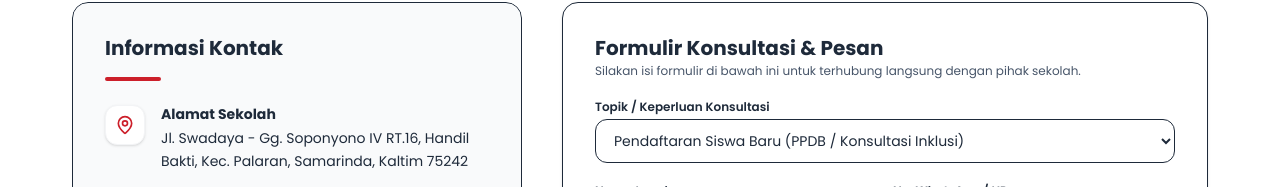
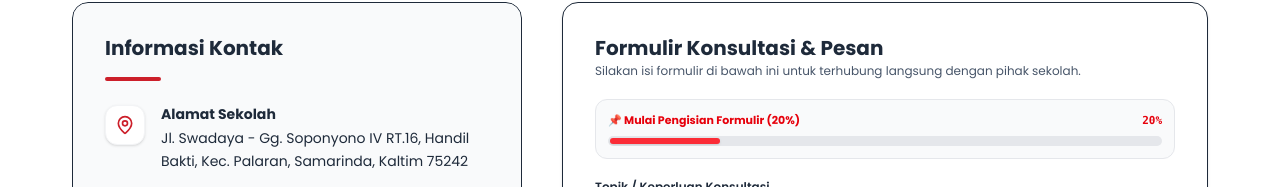
Before and after one commit to mustafidh08/Web-SLB-Tunas-Harapan-Samarinda, a Next.js app: page /kontak in a window 1280 px wide. Shown: the part 613-800 px from the top of the page. Built offline with nearby package versions, Linux system fonts and the light colour scheme; no server answers.

Commit message:
feat(ux): implement dynamic 20% red to 100% emerald green progress bar transition on contact form

```diff
--- a/app/kontak/KontakClient.tsx
+++ b/app/kontak/KontakClient.tsx
@@ -26,10 +26,37 @@ export default function KontakClient() {
     setFormData((prev) => ({ ...prev, [name]: value }));
   };
 
-  // Goal Gradient Calculation: Memulai dari 50% ketika pengguna mulai mengetik (Artificial Head Start)
-  const isStarted = Boolean(formData.nama || formData.whatsapp || formData.pesan);
-  const isComplete = Boolean(formData.nama && formData.whatsapp && formData.pesan);
-  const progressPercent = !isStarted ? 0 : isComplete ? 100 : 50;
+  // Goal Gradient Calculation: Memulai dari 20% (Red) lalu meningkat dan bertransisi warna ke hijau saat terisi
+  const filledFieldsCount = [
+    Boolean(formData.nama.trim()),
+    Boolean(formData.whatsapp.trim()),
+    Boolean(formData.pesan.trim()),
+    Boolean(formData.email.trim()),
+  ].filter(Boolean).length;
+
+  const isFormValid = Boolean(formData.nama.trim() && formData.whatsapp.trim() && formData.pesan.trim());
+
+  let progressPercent = 20;
+  if (isFormValid) {
+    progressPercent = 100;
+  } else if (filledFieldsCount === 3) {
+    progressPercent = 80;
+  } else if (filledFieldsCount === 2) {
+    progressPercent = 60;
+  } else if (filledFieldsCount === 1) {
+    progressPercent = 40;
+  }
+
+  // Dynamic Color Transition (Red 20% -> Orange 40% -> Amber 60% -> Lime 80% -> Emerald 100%)
+  const getProgressStyle = (percent: number) => {
+    if (percent >= 100) return { bg: "bg-emerald-500", text: "text-emerald-600 dark:text-emerald-400", label: "✨ Form Lengkap & Siap Dikirim!" };
+    if (percent >= 80) return { bg: "bg-lime-500", text: "text-lime-600 dark:text-lime-400", label: "🚀 Hampir Selesai (Tinggal 1 Kolom Lagi)" };
+    if (percent >= 60) return { bg: "bg-amber-500", text: "text-amber-600 dark:text-amber-400", label: "⚡ Setengah Jalan (Lanjutkan Pengisian)" };
+    if (percent >= 40) return { bg: "bg-orange-500", text: "text-orange-600 dark:text-orange-400", label: "📝 Bagus! Terus Isi Kolom Berikutnya" };
+    return { bg: "bg-red-500", text: "text-red-600 dark:text-red-400", label: "📌 Mulai Pengisian Formulir (20%)" };
+  };
+
+  const progressInfo = getProgressStyle(progressPercent);
 
   const handleSubmit = async (e: React.FormEvent) => {
     e.preventDefault();
@@ -254,21 +281,19 @@ export default function KontakClient() {
                       </div>
                     </div>
 
-                    {/* Goal Gradient Effect: Progress Meter dengan Artificial Head Start (50%) */}
-                    {isStarted && (
-                      <div className="space-y-1.5 bg-gray-50 dark:bg-[#0B0F17] p-3 rounded-xl border border-gray-200 dark:border-[#2A3B54]">
-                        <div className="flex justify-between text-[11px] font-bold text-[var(--color-text-dark)]">
-                          <span>{isComplete ? "✨ Form Lengkap & Siap Dikirim" : "📋 Progres Pengisian"}</span>
-                          <span className="text-[var(--color-primary)] font-mono">{progressPercent}%</span>
-                        </div>
-                        <div className="w-full h-2 bg-gray-200 dark:bg-gray-800 rounded-full overflow-hidden">
-                          <div
-                            className="h-full bg-gradient-to-r from-[var(--color-primary)] to-emerald-500 transition-all duration-300 rounded-full"
-                            style={{ width: `${progressPercent}%` }}
-                          />
-                        </div>
+                    {/* Goal Gradient Effect: Progress Meter Dinamis (Mulai 20% Red -> 100% Emerald Green) */}
+                    <div className="space-y-1.5 bg-gray-50 dark:bg-[#0B0F17] p-3 rounded-xl border border-gray-200 dark:border-[#2A3B54] transition-all">
+                      <div className="flex justify-between text-[11px] font-bold">
+                        <span className={progressInfo.text}>{progressInfo.label}</span>
+                        <span className={`${progressInfo.text} font-mono`}>{progressPercent}%</span>
                       </div>
-                    )}
+                      <div className="w-full h-2.5 bg-gray-200 dark:bg-gray-800 rounded-full overflow-hidden p-0.5">
+                        <div
+                          className={`h-full ${progressInfo.bg} transition-all duration-500 ease-out rounded-full shadow-sm`}
+                          style={{ width: `${progressPercent}%` }}
+                        />
+                      </div>
+                    </div>
 
                     {errorMsg && (
                       <div className="p-3 bg-red-50 dark:bg-red-950/40 text-red-700 dark:text-red-300 text-xs font-semibold rounded-xl border border-red-200 dark:border-red-800 flex items-center gap-2">
```
